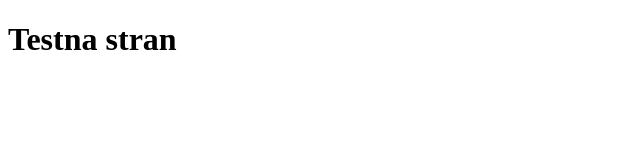
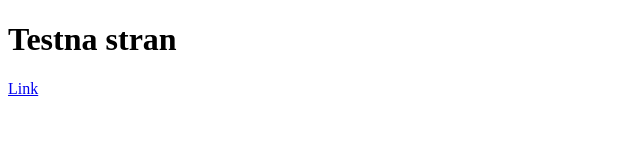
Before and after one commit to araspor/janja_demosite, a website: page dist/index.html in a window 1280 px wide. Shown: the full height of the page, 0-640 px from the left. Drawn offline with Linux system fonts and the light colour scheme.

```diff
--- a/dist/index.html
+++ b/dist/index.html
@@ -6,5 +6,6 @@
   </head>
   <body>
     <h1>Testna stran</h1>
+    <a href="demo.html">Link</a>
   </body>
 </html>
```
